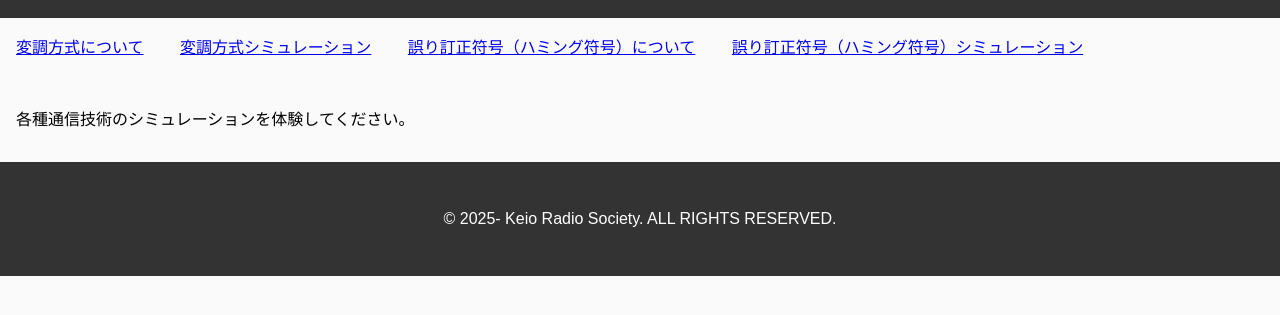
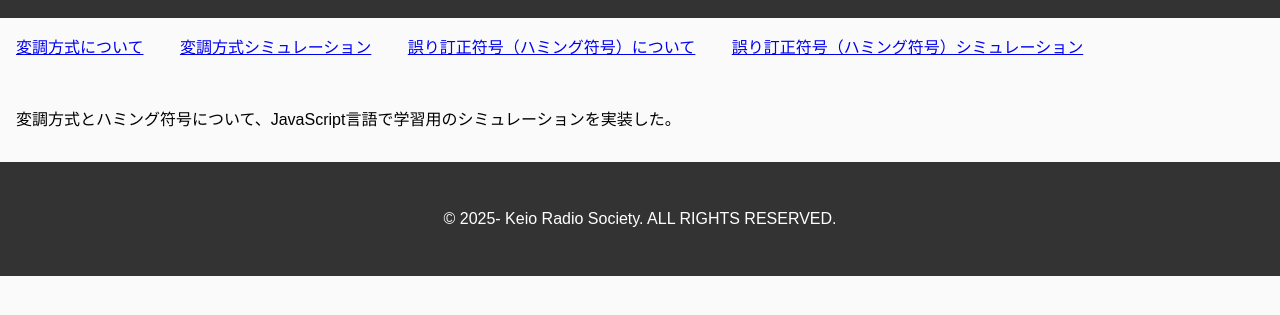
Before and after one commit to keio-radio-society/communication-system-edu, a plain HTML site: page index.html in a window 1280 px wide. Shown: the part 103-418 px from the top of the page. Drawn offline with Linux system fonts and the light colour scheme.

Commit message:
コメント修正

```diff
--- a/index.html
+++ b/index.html
@@ -18,7 +18,7 @@
     </ul>
   </nav>
   <main>
-    <p>各種通信技術のシミュレーションを体験してください。</p>
+    <p>変調方式とハミング符号について、JavaScript言語で学習用のシミュレーションを実装した。</p>
   </main>
   <footer id="footer-container"></footer>
   <script>
```
